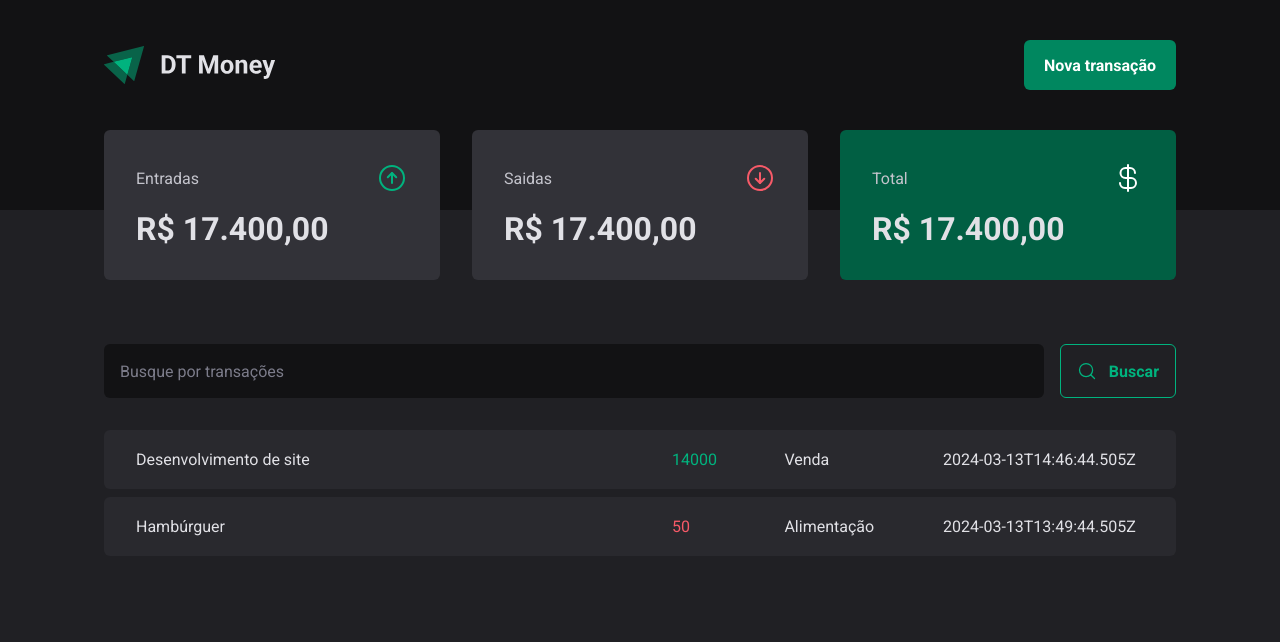
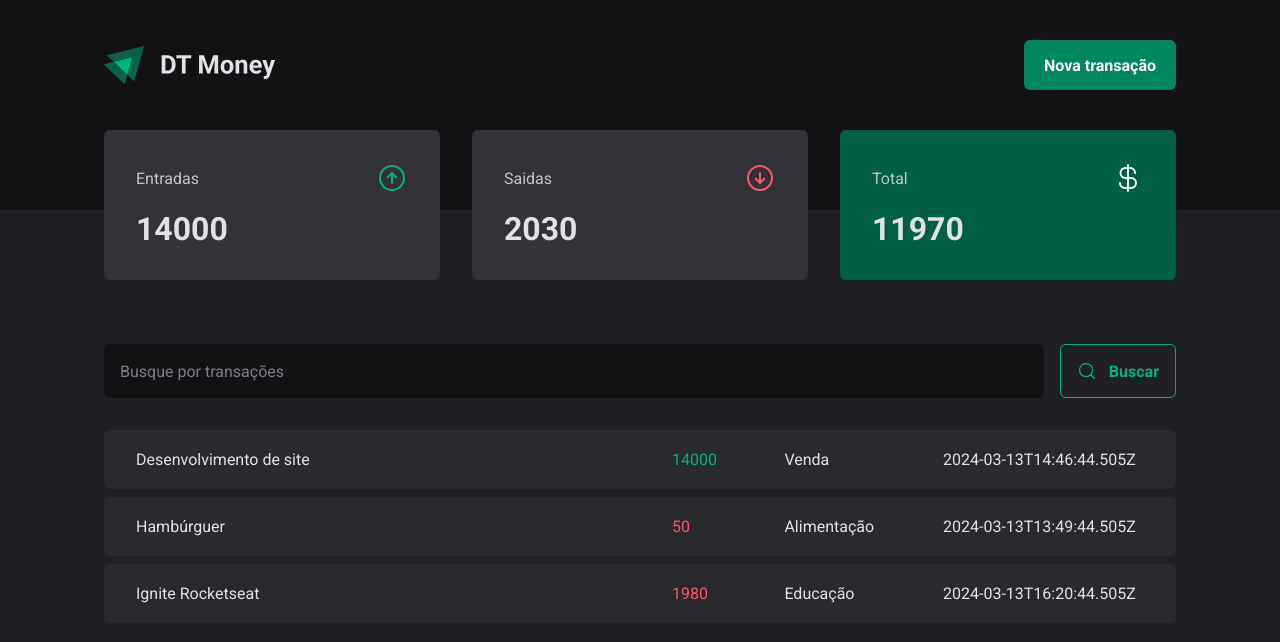
Before and after one commit to Gsilvaol/dt-money, a React (Vite) app: page / in a window 1280 px wide. Shown: the top 642 px of the page. Built offline with nearby package versions, Linux system fonts and the light colour scheme; data requests are answered from the project's data file.

Commit message:
Calculando resumo de transações

```diff
--- a/server.json
+++ b/server.json
@@ -15,6 +15,14 @@
             "category": "Alimentação",
             "price": 50,
             "createdAt": "2024-03-13T13:49:44.505Z"
+        },
+        {
+            "id": 3,
+            "description": "Ignite Rocketseat",
+            "type": "outcome",
+            "category": "Educação",
+            "price": 1980,
+            "createdAt": "2024-03-13T16:20:44.505Z"
         }
     ]
 }
--- a/src/components/Summary/index.tsx
+++ b/src/components/Summary/index.tsx
@@ -6,7 +6,24 @@
 export function Summary() {
     const { transactions } = useContext(TransactionsContext)
 
-    console.log(transactions)
+    const summary = transactions.reduce(
+        (acc, transaction) => {
+            if (transaction.type === 'income') {
+                acc.income += transaction.price;
+                acc.total += transaction.price;
+            } else {
+                acc.outcome += transaction.price;
+                acc.total -= transaction.price;
+            }
+
+            return acc;
+        },
+        {
+            income: 0,
+            outcome: 0,
+            total: 0,
+        },
+    );
 
     return (
         <SummaryContainer>
@@ -16,7 +33,7 @@
                     <ArrowCircleUp size={32} color="#00b37e"/>
                 </header>
 
-                <strong>R$ 17.400,00</strong>
+                <strong>{summary.income}</strong>
             </SummaryCard>
 
             <SummaryCard>
@@ -25,7 +42,7 @@
                     <ArrowCircleDown size={32} color="#f75a68"/>
                 </header>
 
-                <strong>R$ 17.400,00</strong>
+                <strong>{summary.outcome}</strong>
             </SummaryCard>
 
             <SummaryCard variant="green">
@@ -34,7 +51,7 @@
                     <CurrencyDollar size={32} color="#fff"/>
                 </header>
 
-                <strong>R$ 17.400,00</strong>
+                <strong>{summary.total}</strong>
             </SummaryCard>
         </SummaryContainer>
     )
```
